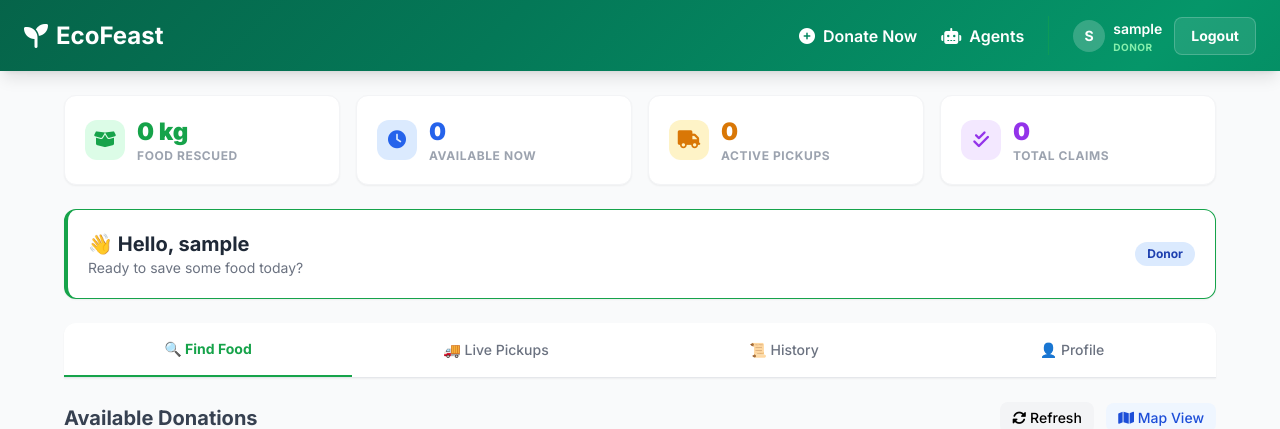
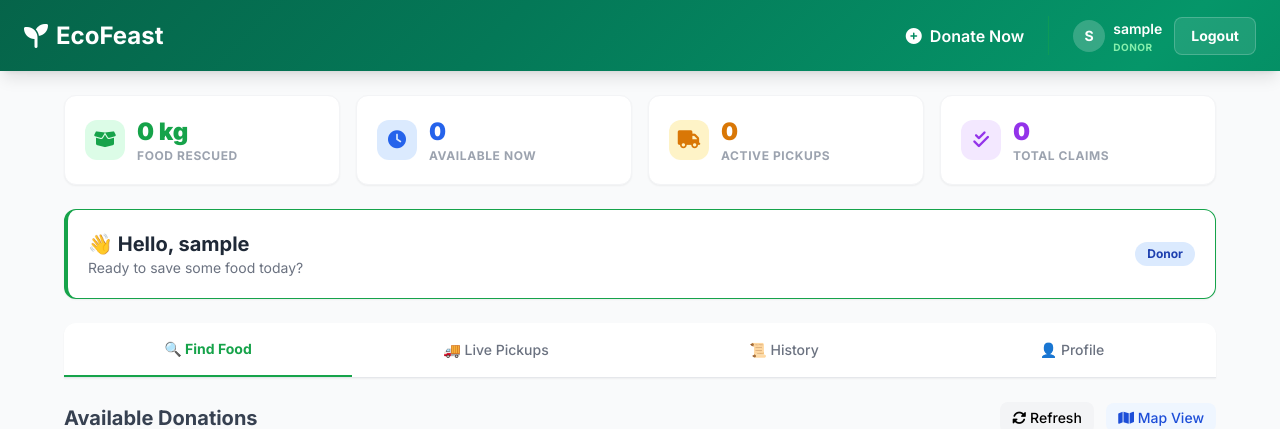
Before and after one commit to SairajPP/EcoFeast, a Django app: template backend/templates/ngo_dashboard.html in a window 1280 px wide. Shown: the top 429 px of the page. Run offline with Django 5.2, Linux system fonts and the light colour scheme; the template is opened without the code that fills it, so the values that code supplies are empty; the visitor is signed in with stand-in values (Sample User, id 1); some libraries are stand-ins or nearby versions.

Commit message:
Remove undefined agent-dashboard URL from base.html to fix 500 error on dashboard pages

```diff
--- a/backend/templates/base.html
+++ b/backend/templates/base.html
@@ -82,10 +82,6 @@
                             <i class="fas fa-plus-circle"></i> Donate Now
                         </a>
                     {% endif %}
-
-                    <a href="{% url 'agent-dashboard' %}" class="hover:text-green-200 font-semibold flex items-center gap-2 transition">
-                        <i class="fas fa-robot"></i> Agents
-                    </a>
 
                     <div class="flex items-center gap-3 border-l border-green-600/50 pl-6">
                         <div class="flex items-center gap-2">
```
